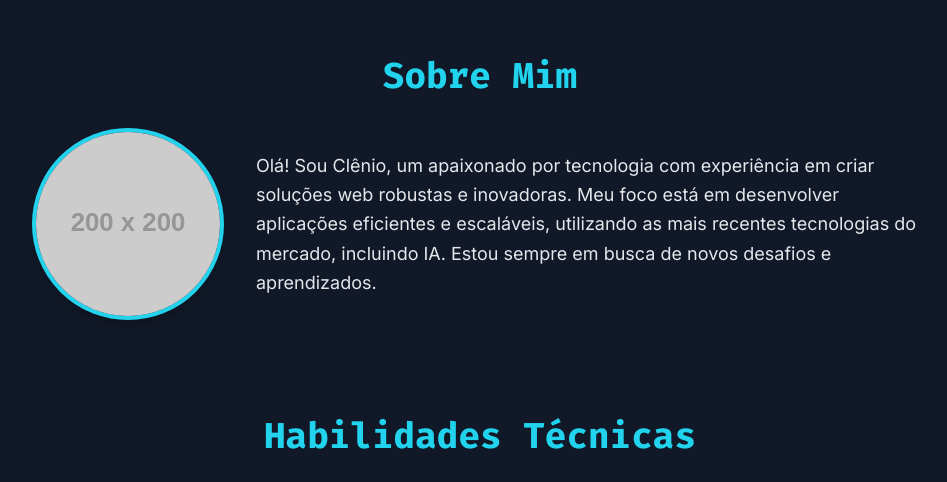
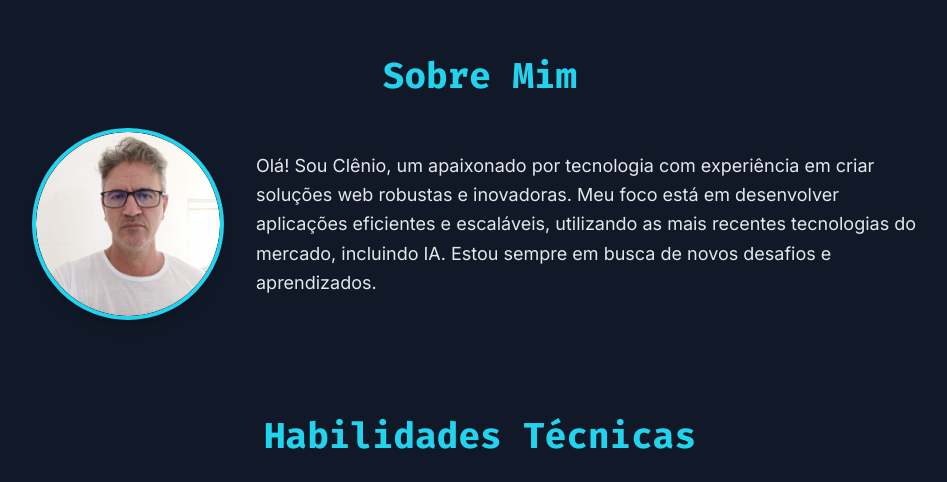
Before and after one commit to clenio77/clenio, a website: page index.html in a window 1280 px wide. Shown: the part 840-1322 px from the top of the page, without its empty margins (160-1107 px from the left). Drawn offline with nearby package versions, Linux system fonts and the light colour scheme; placeholder pictures from the web are drawn by us.

Commit message:
update foto de perfil

```diff
--- a/index.html
+++ b/index.html
@@ -266,7 +266,7 @@
         <section id="sobre" class="reveal">
             <h2 class="text-3xl md:text-4xl font-bold mb-8 text-center text-cyan-400 font-fira">Sobre Mim</h2>
             <div class="max-w-4xl mx-auto flex flex-col md:flex-row items-center gap-8">
-                <img src="images/profile-photo.jpg" alt="Foto de Clênio" class="w-48 h-48 rounded-full border-4 border-cyan-400 object-cover shadow-lg" onerror="this.onerror=null;this.src='https://placehold.co/200x200/1a202c/00f0c0?text=Sua+Foto';">
+                <img src="images/clenio.jpeg" alt="Foto de Clênio" class="w-48 h-48 rounded-full border-4 border-cyan-400 object-cover shadow-lg" onerror="this.onerror=null;this.src='https://placehold.co/200x200/1a202c/00f0c0?text=Sua+Foto';">
                 <p class="text-lg leading-relaxed">
                     <!-- PERSONALIZE ESTE TEXTO -->
                     Olá! Sou Clênio, um apaixonado por tecnologia com experiência em criar soluções web robustas e inovadoras. Meu foco está em desenvolver aplicações eficientes e escaláveis, utilizando as mais recentes tecnologias do mercado, incluindo IA. Estou sempre em busca de novos desafios e aprendizados.
```
